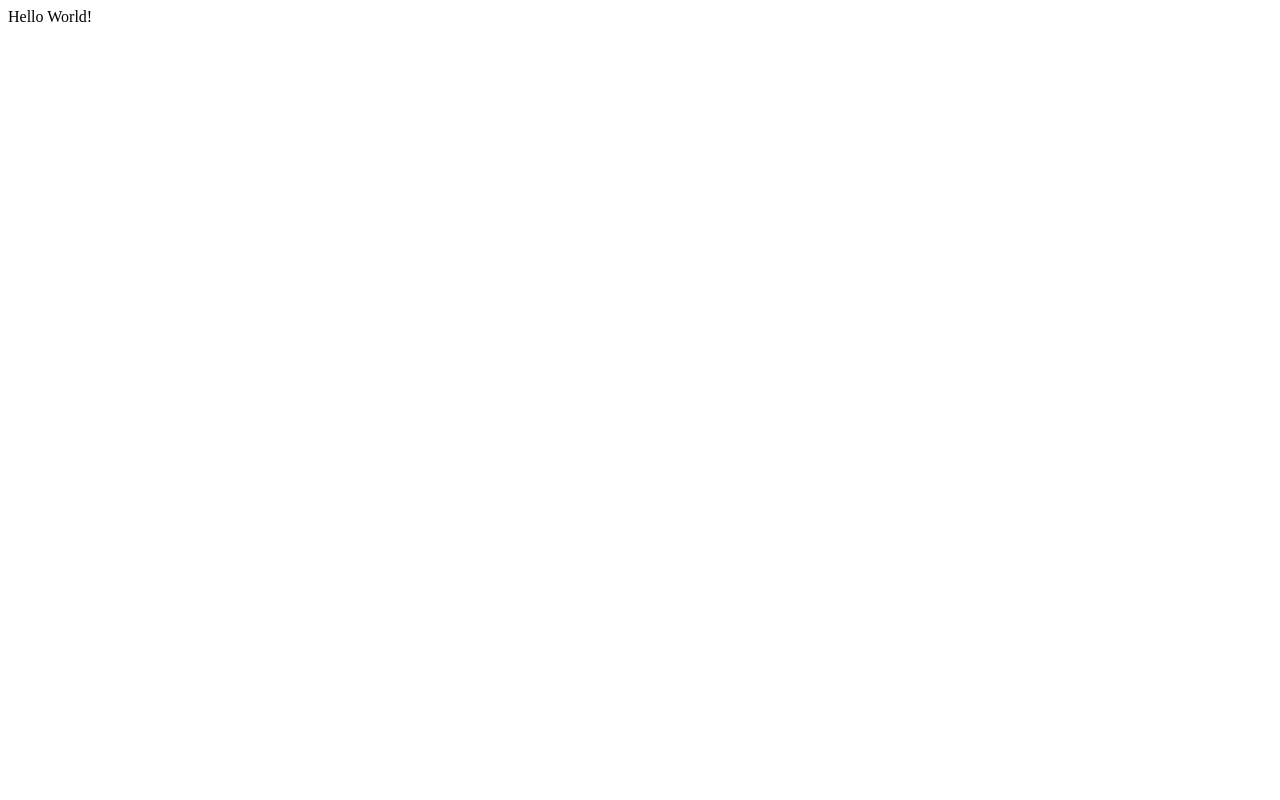
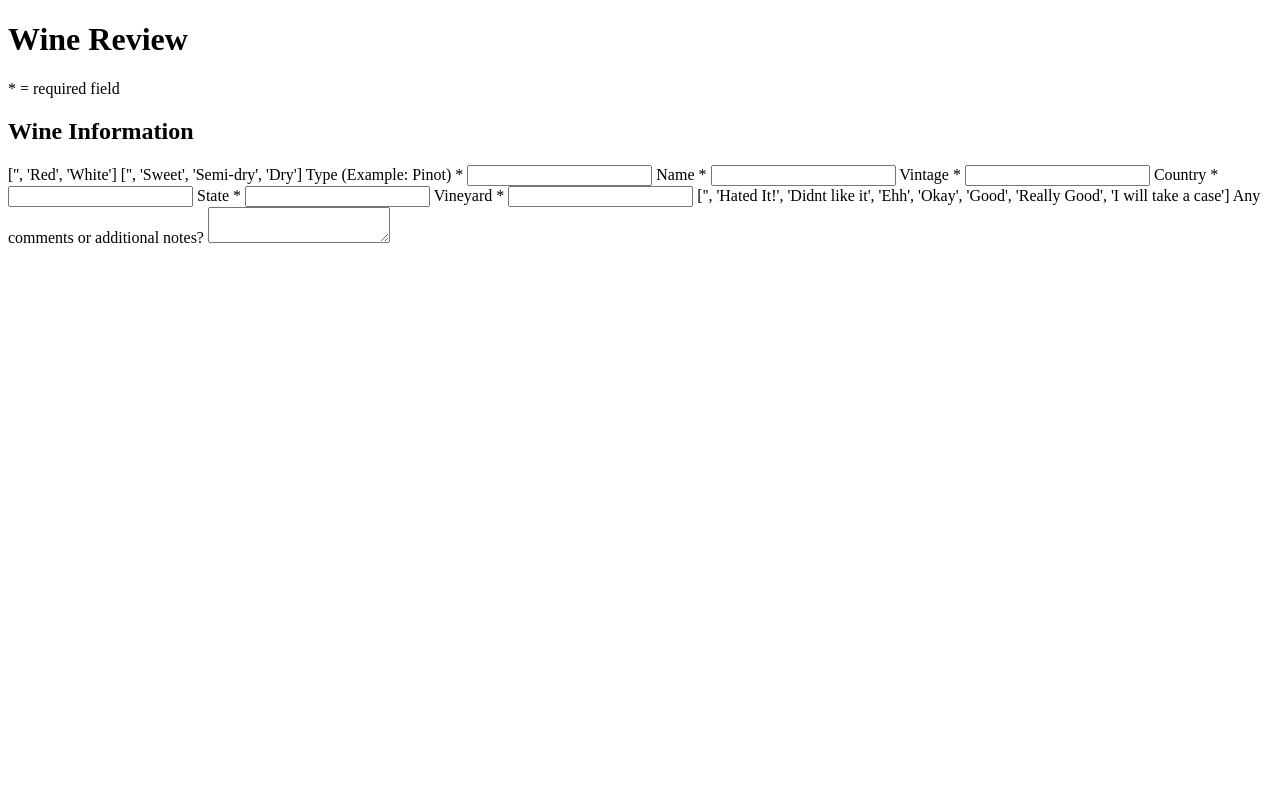
Before and after one commit to trojanghost9/WhiningWithAaron, a Flask app: page / in a window 1280 px wide. Before the commit the page is almost empty. Run offline with Flask 2, Linux system fonts and the light colour scheme.

Commit message:
it works but your js and css is broken so it haz all the ugly

```diff
--- a/run.py
+++ /dev/null
@@ -1,9 +0,0 @@
-from flask import Flask
-app = Flask(__name__)
-
-@app.route('/')
-def hello_world():
-    return 'Hello World!'
-
-if __name__ == '__main__':
-    app.run()
--- a/whiningapp/forms.py
+++ b/whiningapp/forms.py
@@ -1,38 +1,37 @@
 from flask_wtf import Form
-from wtforms import StringField, TextAreaField, SubmitField, BooleanField, validators, SelectField
+from wtforms import StringField, TextAreaField, SubmitField, validators
 
-class wineform(Form):
+class WineForm(Form):
     # List of wine color, used for dropdown menu - red or white
-    wine_color = [(""), ("Red"), ("White")]
+    wine_color = [(''), ('Red'), ('White')]
 
     # List of wine sweetness, used for dropdown menu - sweet, semi-dry, or dry
-    wine_sweetness = [(""), ("Sweet"), ("Semi-dry"), ("Dry")]
+    wine_sweetness = [(''), ('Sweet'), ('Semi-dry'), ('Dry')]
 
     # Rank how the wine tasted, used for dropdown menu
-    #May give error if don't have ie ("Ehh","Ehh") which is ("submitted", "displayed")
-    wine_taste = [(""), ("Hated It!"), ("Didn't like it"), ("Ehh"), ("Okay"), ("Good"),\
-                  ("Really Good"), ("I'll take a case")]
+    # May give error if don't have ie ('Ehh','Ehh') which is ('submitted', 'displayed')
+    wine_taste = [(''), ('Hated It!'), ('Didnt like it'), ('Ehh'), ('Okay'), ('Good'), ('Really Good'), ('I will take a case')]
 
-    #Type of wine tasted.  Example Pinot
-    wine_type = StringField("Type (Example: Pinot) *", [validators.DataRequired("Please enter the wine type.")])
+    # Type of wine tasted.  Example Pinot
+    wine_type = StringField('Type (Example: Pinot) *', [validators.DataRequired('Please enter the wine type.')])
 
-    #Name of wine tasted.
-    wine_name = StringField("Name *", [validators.DataRequired("Please enter the name of the wine.")])
+    # Name of wine tasted.
+    wine_name = StringField('Name *', [validators.DataRequired('Please enter the name of the wine.')])
 
-    #Vintage of wine tasted.
-    wine_vintage = StringField("Vintage *", [validators.DataRequired("Please enter the vintage of the wine.")])
+    # Vintage of wine tasted.
+    wine_vintage = StringField('Vintage *', [validators.DataRequired('Please enter the vintage of the wine.')])
 
-    #Country of wine tasted.
-    wine_country = StringField("Country *", [validators.DataRequired("Please enter the wine's country of origin.")])
+    # Country of wine tasted.
+    wine_country = StringField('Country *', [validators.DataRequired('Please enter the wines country of origin.')])
 
-    #State of wine tasted.
-    wine_state = StringField("State *", [validators.DataRequired("Please enter the wine's state of origin.")])
+    # State of wine tasted.
+    wine_state = StringField('State *', [validators.DataRequired('Please enter the wines state of origin.')])
 
-    #Vineyard of wine tasted.
-    wine_vineyard = StringField("Vineyard *", [validators.DataRequired("Please enter the wine's vineyard  of origin.")])
+    # Vineyard of wine tasted.
+    wine_vineyard = StringField('Vineyard *', [validators.DataRequired('Please enter the wines vineyard  of origin.')])
 
-    #Comments section.  Expandable text field to enter any comments.  Not required.
-    wine_comments = TextAreaField("Any comments or additional notes?")
+    # Comments section.  Expandable text field to enter any comments.  Not required.
+    wine_comments = TextAreaField('Any comments or additional notes?')
 
-    #Submit form.
-    submit = SubmitField("Submit My Review")
+    # Submit form.
+    submit = SubmitField('Submit My Review')
--- /dev/null
+++ b/whiningapp/run.py
@@ -0,0 +1,15 @@
+from flask import Flask
+from flask import render_template
+from forms import WineForm
+
+app = Flask(__name__)
+app.secret_key = 'secret_key'
+
+
+@app.route('/')
+def home():
+    form = WineForm()
+    return render_template('main.html', form=form)
+
+if __name__ == '__main__':
+    app.run(debug=True)
--- a/whiningapp/templates/main.html
+++ b/whiningapp/templates/main.html
@@ -23,31 +23,31 @@
                             </div>
                             <div class="panel-body">
                                 {{ form.wine_color.label }}
-                                {{ form.wine_color(size=30)  }}
+                                {{ form.wine_color }}
 
                                 {{ form.wine_sweetness.label }}
-                                {{ form.wine_sweetness(size=30) }}
+                                {{ form.wine_sweetness }}
 
                                 {{ form.wine_type.label }}
-                                {{ form.wine_type(size=30) }}
+                                {{ form.wine_type }}
 
                                 {{ form.wine_name.label }}
-                                {{ form.wine_name(size=30) }}
+                                {{ form.wine_name }}
 
                                 {{ form.wine_vintage.label }}
-                                {{ form.wine_vintage(size=30) }}
+                                {{ form.wine_vintage }}
 
                                 {{ form.wine_country.label }}
-                                {{ form.wine_country(size=30) }}
+                                {{ form.wine_country }}
 
                                 {{ form.wine_state.label }}
-                                {{ form.wine_state(size=30) }}
+                                {{ form.wine_state }}
 
                                 {{ form.wine_vineyard.label }}
-                                {{ form.wine_vineyard(size=30) }}
+                                {{ form.wine_vineyard }}
 
                                 {{ form.wine_taste.label }}
-                                {{ form.wine_taste(size=30) }}
+                                {{ form.wine_taste }}
 
                                 {{ form.wine_comments.label }}
                                 {{ form.wine_comments }}
```
Also changed, not shown: 1 other file.
